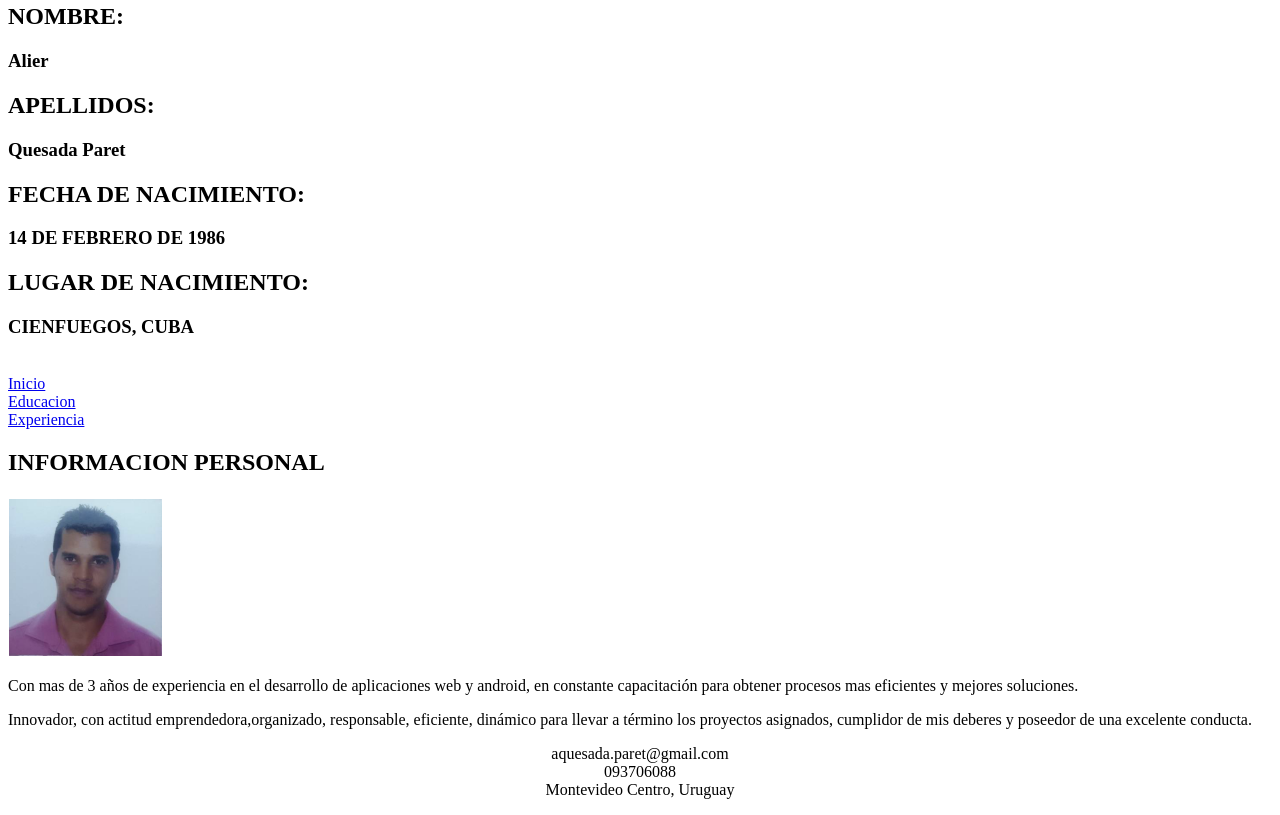
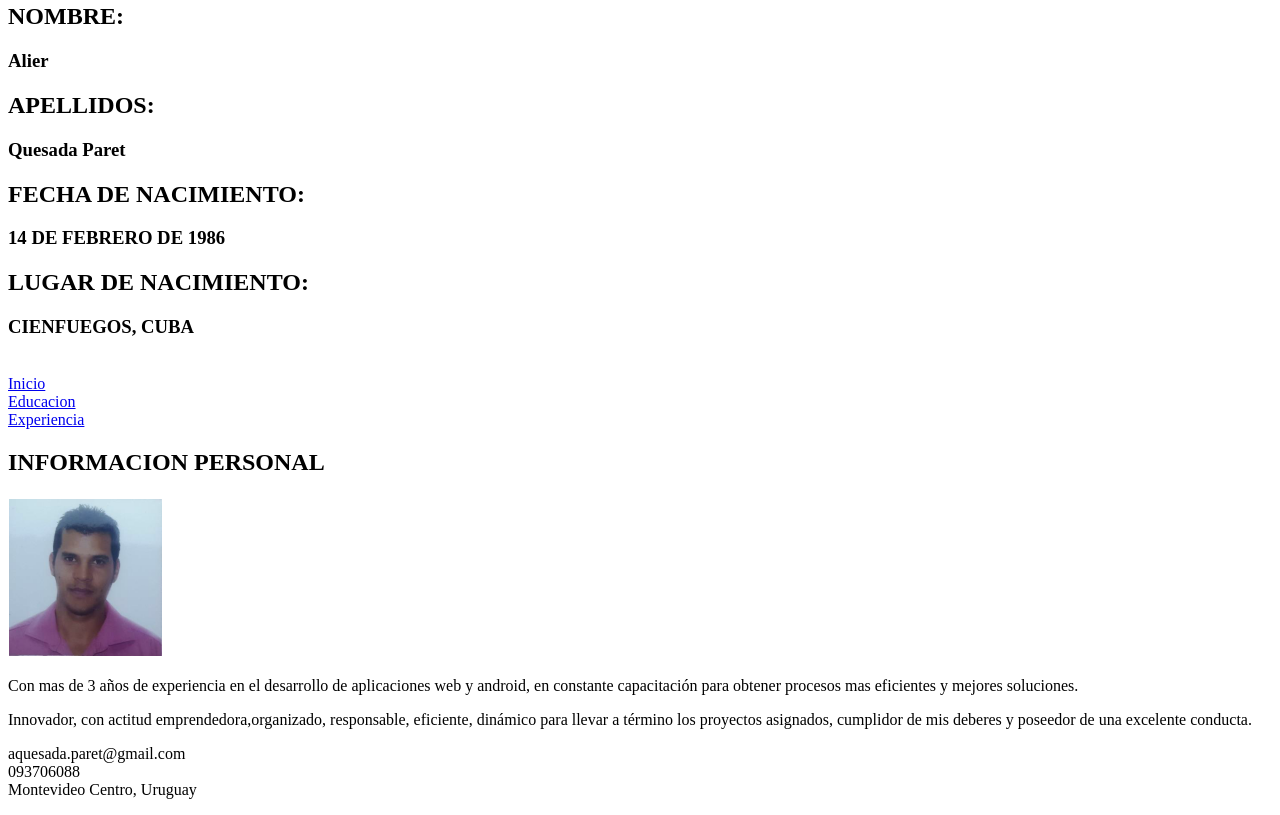
Before and after one commit to aquesadaparet/-CV, a plain HTML site: page index.html in a window 1280 px wide. Shown: the part 289-1104 px from the top of the page. Drawn offline with Linux system fonts and the light colour scheme.

Commit message:
Corrigiendo el footer

```diff
--- a/index.html
+++ b/index.html
@@ -26,8 +26,10 @@
 		<p>Con mas de 3 años de experiencia en el desarrollo de aplicaciones web y android, en constante capacitación para obtener procesos mas eficientes y mejores soluciones.</p>
 		<p>Innovador, con actitud emprendedora,organizado, responsable, eficiente, dinámico para llevar a término los proyectos asignados, cumplidor de mis deberes y poseedor de una excelente conducta.</p>
 
-		<p align="center" id= "correo" style="margin-bottom: 0">aquesada.paret@gmail.com</p>
-		<p align="center" id= "telefono" style="margin: 0">093706088</p>
-		<p align="center" id="direccion" style="margin-top: 0">Montevideo Centro, Uruguay</p>
+		<div>
+			<p id= "correo" style="margin-bottom: 0">aquesada.paret@gmail.com</p>
+			<p id= "telefono" style="margin: 0">093706088</p>
+			<p id="direccion" style="margin-top: 0">Montevideo Centro, Uruguay</p>
+		</div>
 	</body>
 </html>
```
Also changed, not shown: links/educacion.html (+5 -3 lines), links/experiencia.html (+5 -3 lines).
